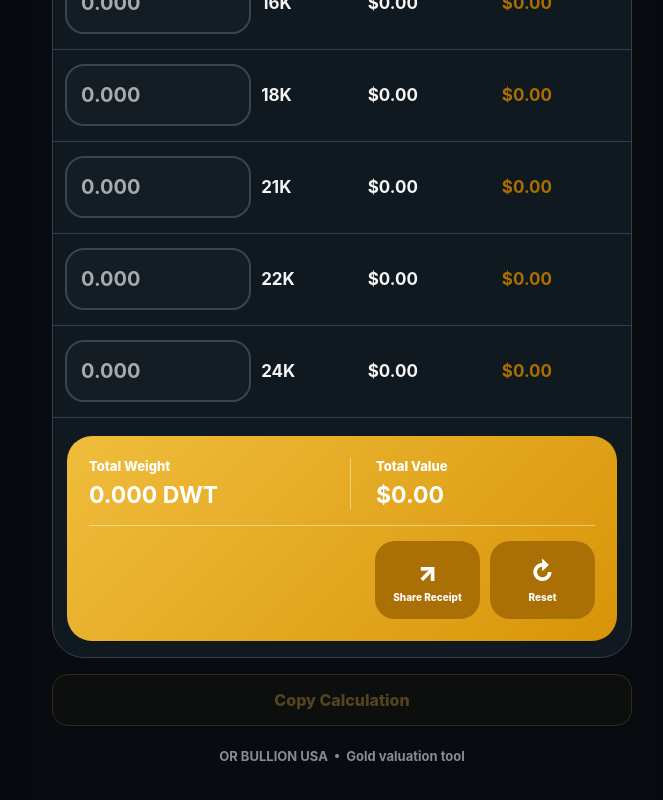
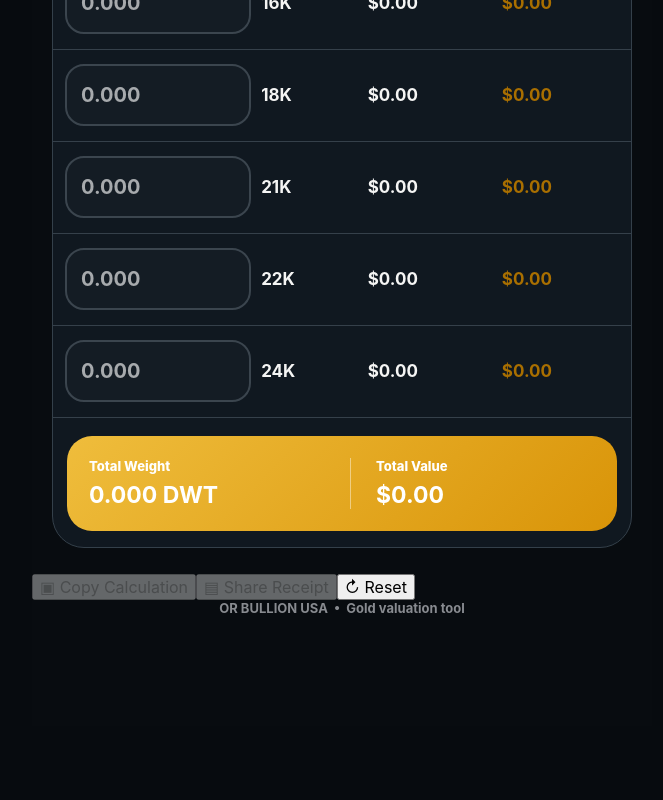
Before and after one commit to jeet0740/or-bullion, a React (Vite) app: page / in a window 1280 px wide. Shown: the part 1298-2098 px from the top of the page, without its empty margins (298-961 px from the left). After the commit the page ends 2024 px from the top, so only its background shows below. Built offline with nearby package versions, Linux system fonts and the light colour scheme; no server answers.

Commit message:
feat: add image receipt sharing and stacked actions

```diff
--- a/src/main.jsx
+++ b/src/main.jsx
@@ -17,7 +17,21 @@ function App(){
  const copyText=async text=>{if(navigator.clipboard?.writeText){await navigator.clipboard.writeText(text);return}const area=document.createElement("textarea");area.value=text;area.style.position="fixed";area.style.opacity="0";document.body.appendChild(area);area.focus();area.select();const ok=document.execCommand("copy");area.remove();if(!ok)throw new Error("Copy failed")};
  const copy=async()=>{if(!active.length){setNotice("Enter a weight first");return}try{await copyText(receipt());setNotice("Receipt copied — ready to paste")}catch{setNotice("Could not copy receipt")}};
  const share=async()=>{if(!active.length){setNotice("Enter a weight first");return}const text=receipt();try{if(navigator.share){await navigator.share({title:"OR Bullion USA — Gold Valuation",text});setNotice("Receipt shared");return}await copyText(text);setNotice("Sharing is not available here — receipt copied instead")}catch(e){if(e?.name==="AbortError"){setNotice("Share cancelled");return}try{await copyText(text);setNotice("Share unavailable — receipt copied instead")}catch{setNotice("Could not share or copy receipt")}}};
- const reset=()=>{setWeights(Object.fromEntries(KARATS.map(k=>[k,""])));setPayout(DEFAULTS.payout);setUnit(DEFAULTS.weightUnit);setNotice("")};
+ const loadImage=src=>new Promise((resolve,reject)=>{const img=new Image();img.onload=()=>resolve(img);img.onerror=reject;img.src=src});
+ const makeReceiptImage=async()=>{const W=1080,H=1350,canvas=document.createElement("canvas"),ctx=canvas.getContext("2d"),unitLabel=unit==="gram"?"g":"DWT";canvas.width=W;canvas.height=H;
+  ctx.fillStyle="#f7f7f5";ctx.fillRect(0,0,W,H);
+  const banner=await loadImage("/images/or-bullion-banner.jpeg");ctx.save();ctx.beginPath();ctx.roundRect(55,40,970,250,28);ctx.clip();ctx.drawImage(banner,55,40,970,250);ctx.restore();
+  ctx.textAlign="center";ctx.fillStyle="#b27a0b";ctx.font="700 56px Georgia";ctx.fillText("GOLD CALCULATION",W/2,375);ctx.fillStyle="#6b7280";ctx.font="700 27px Arial";ctx.fillText("R E C E I P T",W/2,420);
+  ctx.fillStyle="#fffaf0";ctx.strokeStyle="#e5d7b3";ctx.lineWidth=2;ctx.beginPath();ctx.roundRect(55,455,970,135,25);ctx.fill();ctx.stroke();
+  const info=[["Gold Price",money(Number(goldPrice||0))+" / troy oz"],["Payout",payout+"%"],["Weight Unit",unit==="gram"?"GRAMS":"DWT"]];info.forEach((x,i)=>{const xPos=215+i*325;ctx.fillStyle="#667085";ctx.font="700 22px Arial";ctx.fillText(x[0],xPos,500);ctx.fillStyle="#171b24";ctx.font="700 31px Arial";ctx.fillText(x[1],xPos,548)});
+  const top=625,rowH=Math.min(82,Math.max(54,410/Math.max(active.length,1)));ctx.fillStyle="#f6e8c5";ctx.beginPath();ctx.roundRect(55,top,970,62,18);ctx.fill();const cols=[190,440,690,920];["GROSS WEIGHT","PURITY","UNIT PRICE","TOTAL"].forEach((t,i)=>{ctx.fillStyle="#805b13";ctx.font="700 20px Arial";ctx.fillText(t,cols[i],top+39)});
+  active.forEach((r,i)=>{const y=top+62+i*rowH;ctx.fillStyle="#fff";ctx.fillRect(55,y,970,rowH);ctx.strokeStyle="#e2e2e2";ctx.strokeRect(55,y,970,rowH);ctx.fillStyle="#171b24";ctx.font="700 24px Arial";ctx.fillText(Number(r.weight).toFixed(3)+" "+unitLabel,cols[0],y+rowH*.62);ctx.fillText(r.karat+"K",cols[1],y+rowH*.62);ctx.fillText(money(r.price),cols[2],y+rowH*.62);ctx.fillStyle="#b27a0b";ctx.fillText(money(r.total),cols[3],y+rowH*.62)});
+  const sy=Math.min(1110,top+62+active.length*rowH+28);ctx.fillStyle="#d59b20";ctx.beginPath();ctx.roundRect(55,sy,970,135,28);ctx.fill();ctx.fillStyle="#fff";ctx.font="700 22px Arial";ctx.fillText("TOTAL WEIGHT",300,sy+42);ctx.fillText("TOTAL VALUE",780,sy+42);ctx.font="700 42px Arial";ctx.fillText(totalWeight.toFixed(3)+" "+unitLabel,300,sy+96);ctx.fillText(money(grand),780,sy+96);
+  ctx.textAlign="left";ctx.fillStyle="#667085";ctx.font="700 20px Arial";ctx.fillText("Date & Time",65,sy+185);ctx.fillStyle="#171b24";ctx.font="700 25px Arial";ctx.fillText(new Date().toLocaleString(),65,sy+222);ctx.textAlign="right";ctx.fillStyle="#b27a0b";ctx.font="italic 42px Georgia";ctx.fillText("Thank You",1000,sy+205);ctx.fillStyle="#171b24";ctx.font="700 17px Arial";ctx.fillText("O R  B U L L I O N  U S A",1000,sy+235);
+  return new Promise(resolve=>canvas.toBlob(resolve,"image/png",1));
+ };
+ const shareReceipt=async()=>{if(!active.length){setNotice("Enter a weight first");return}try{const blob=await makeReceiptImage();if(!blob)throw new Error("Receipt image failed");const file=new File([blob],"OR-Bullion-Receipt.png",{type:"image/png"});if(navigator.share&&(!navigator.canShare||navigator.canShare({files:[file]}))){await navigator.share({title:"OR Bullion USA Receipt",files:[file]});setNotice("Receipt shared");return}const url=URL.createObjectURL(blob),a=document.createElement("a");a.href=url;a.download="OR-Bullion-Receipt.png";a.click();setTimeout(()=>URL.revokeObjectURL(url),1000);setNotice("Receipt image saved — share it from your device")}catch(e){if(e?.name==="AbortError"){setNotice("Share cancelled");return}setNotice("Could not create receipt image")}};
+  const reset=()=>{setWeights(Object.fromEntries(KARATS.map(k=>[k,""])));setPayout(DEFAULTS.payout);setUnit(DEFAULTS.weightUnit);setNotice("")};
  return <main className="app">
   <header className="brandBanner"><img src="/images/or-bullion-banner.jpeg" alt="OR Bullion USA" /></header>
   <section className="intro"><div className="eyebrow"><i/> GOLD BUYING</div><h1>Metal Calculator</h1><p>Fast buying &amp; valuation calculator</p></section>
@@ -40,10 +54,9 @@ function App(){
    <div className="summary">
     <div><small>Total Weight</small><strong>{totalWeight.toFixed(3)} {unit.toUpperCase()}</strong></div>
     <div><small>Total Value</small><strong>{money(grand)}</strong></div>
-    <div className="summaryActions"><button onClick={share}>↗<small>Share Receipt</small></button><button onClick={reset}>↻<small>Reset</small></button></div>
    </div>
   </section>
-  <button className="copyButton" onClick={copy} disabled={!active.length}>Copy Calculation</button>
+  <div className="bottomActions"><button onClick={copy} disabled={!active.length}>▣ <span>Copy Calculation</span></button><button onClick={shareReceipt} disabled={!active.length}>▤ <span>Share Receipt</span></button><button onClick={reset}>↻ <span>Reset</span></button></div>
   {notice&&<div className="notice">{notice}</div>}
   <footer>OR BULLION USA&nbsp; • &nbsp;Gold valuation tool</footer>
   <nav className="bottomNav"><span>▦</span><b>Calculator</b></nav>
```
